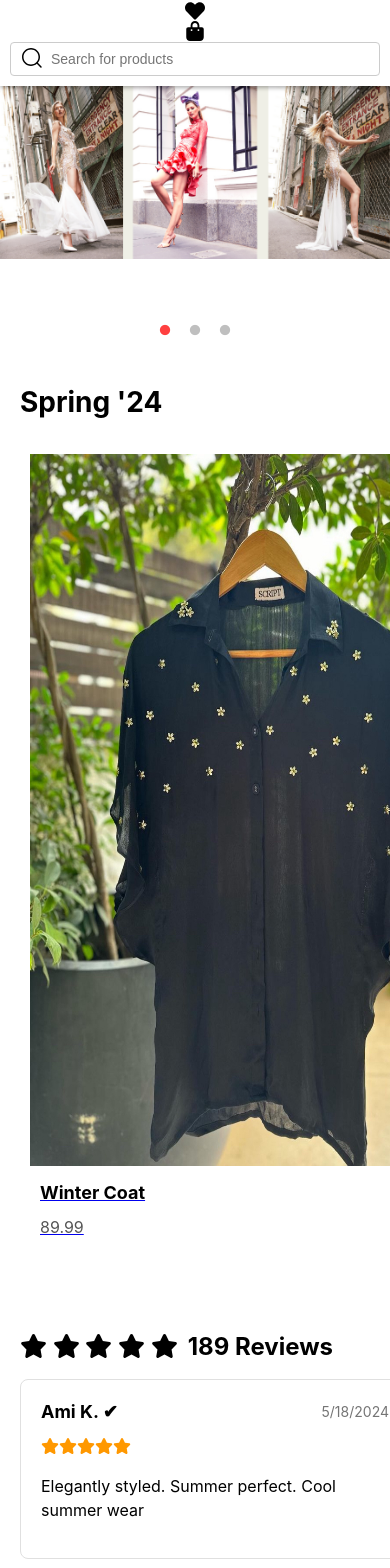
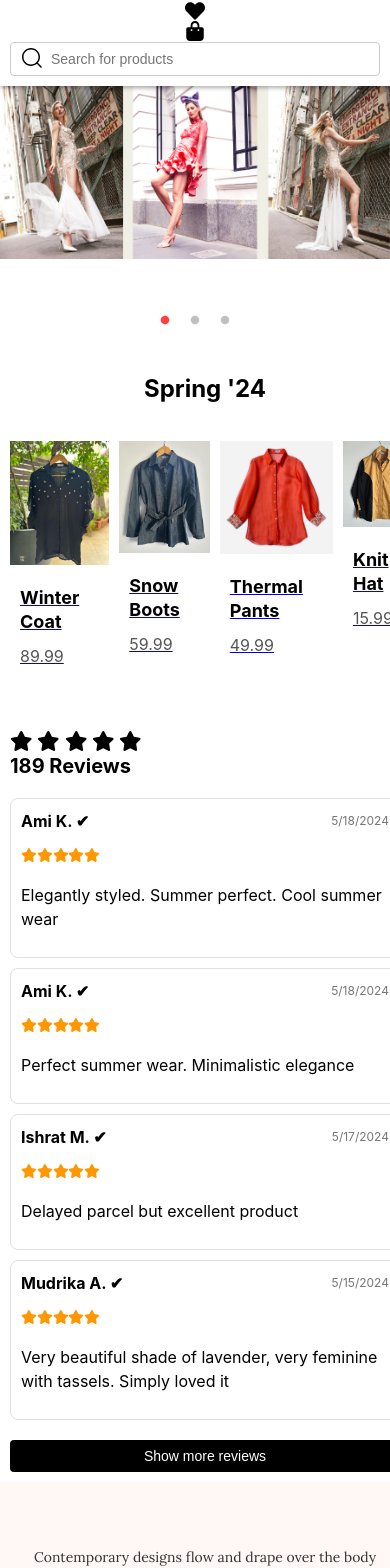
Before and after one commit to Tristan-Hancock/Script-Clothing-Brand, a React (Create React App) app: page / in a window 390 px wide. Shown: the part 415-1983 px from the top of the page. Built offline with nearby package versions, Linux system fonts and the light colour scheme.

Commit message:
Responsiveness Update

```diff
--- a/src/components/ProductDetails.js
+++ b/src/components/ProductDetails.js
@@ -23,10 +23,7 @@ const ProductDetails = () => {
                         <h1 className="product-title">{product.name}</h1>
                         <p className="product-price">₹{product.price}</p>
                         <p className="product-description">MRP - Inclusive of all taxes.</p>
-                        <div className="product-color">
-                            <span>Color: </span>
-                            <span>Off White</span>
-                        </div>
+
                         <div className="product-color-options">
                             <img src={product.imageUrl} alt="color option" className="color-option-image" />
                             {/* Add more color options here if needed */}
--- a/src/styles/Footer.module.css
+++ b/src/styles/Footer.module.css
@@ -99,3 +99,25 @@
     margin-top: 20px;
     font-size: 14px;
 }
+/* Responsive styles */
+@media (max-width: 768px) {
+    .footerContent {
+        flex-direction: column;
+        align-items: center;
+    }
+
+    .footerSection {
+        min-width: 100%;
+        text-align: center;
+    }
+
+    .subscribe {
+        flex-direction: column;
+        align-items: stretch;
+    }
+
+    .subscribe input[type="email"], .subscribe button {
+        border-radius: 4px;
+        margin: 5px 0;
+    }
+}
--- a/src/styles/Modal.css
+++ b/src/styles/Modal.css
@@ -29,3 +29,17 @@
     font-size: 24px;
     cursor: pointer;
 }
+
+/* Responsive styles */
+@media (max-width: 768px) {
+    .modalContent {
+        width: 90%;
+        padding: 10px;
+    }
+
+    .closeButton {
+        top: 5px;
+        right: 5px;
+        font-size: 20px;
+    }
+}
--- a/src/styles/Review.css
+++ b/src/styles/Review.css
@@ -77,3 +77,42 @@
 .load-more:hover {
     background-color: #333; /* Darker shade for hover effect */
 }
+/* Responsive styles */
+@media (max-width: 768px) {
+    .review-container {
+        padding: 10px;
+    }
+
+    .review-container h2 {
+        font-size: 20px;
+        flex-direction: column;
+        align-items: flex-start;
+    }
+
+    .reviews {
+        grid-template-columns: 1fr;
+        gap: 10px;
+    }
+
+    .review-card {
+        padding: 10px;
+    }
+
+    .review-header h3 {
+        font-size: 16px;
+    }
+
+    .review-header p {
+        font-size: 12px;
+    }
+
+    .rating {
+        font-size: 14px;
+    }
+
+    .load-more {
+        max-width: 100%;
+        padding: 8px;
+        font-size: 14px;
+    }
+}
--- a/src/styles/ShopAll.module.css
+++ b/src/styles/ShopAll.module.css
@@ -78,3 +78,46 @@
     width: 100%;
     margin-top: 10px;
 }
+/* Responsive styles */
+@media (max-width: 768px) {
+    .shopAllContainer {
+        flex-direction: column;
+        padding: 10px;
+    }
+
+    .leftContainer,
+    .rightContainer {
+        width: 100%;
+        padding: 0;
+        border-right: none;
+        border-bottom: 1px solid #ccc;
+        margin-bottom: 20px;
+    }
+
+    .heading {
+        font-size: 1.5em;
+        text-align: center;
+    }
+
+    .clothingGrid {
+        grid-template-columns: 1fr;
+        gap: 10px;
+    }
+
+    .filterSection h2 {
+        font-size: 1em;
+    }
+
+    .filterSection li {
+        padding-left: 10px;
+    }
+
+    .priceInput {
+        width: 60px;
+        margin-right: 5px;
+    }
+
+    .priceRange {
+        margin-top: 5px;
+    }
+}
--- a/src/styles/Unavailable.module.css
+++ b/src/styles/Unavailable.module.css
@@ -7,3 +7,12 @@
     font-size: 48px;
     padding: 50px;
 }
+/* Responsive styles */
+@media (max-width: 768px) {
+    .container {
+        flex-direction: column;
+        height: auto;
+        padding: 20px;
+        font-size: 24px;
+    }
+}
--- a/src/styles/clothingcard.css
+++ b/src/styles/clothingcard.css
@@ -52,3 +52,25 @@
     margin-top: 20px;
     position: relative;
 }
+
+/* Responsive styles */
+@media (max-width: 768px) {
+    .clothing-card {
+        width: 100%;
+        height: auto;
+    }
+
+    .clothing-image-container {
+        width: 100%;
+        height: auto;
+    }
+
+    .clothing-image {
+        height: auto;
+    }
+
+    .clothing-cards-container {
+        flex-direction: column;
+        align-items: center;
+    }
+}
--- a/src/styles/clothingitems.css
+++ b/src/styles/clothingitems.css
@@ -60,3 +60,24 @@
   .clothing-cards::-webkit-scrollbar-thumb:hover {
     background-color: #555; /* Color of the thumb on hover */
   }
+  /* Responsive styles */
+@media (max-width: 768px) {
+    .clothing-items-container {
+        padding: 10px;
+    }
+
+    .clothing-title {
+        font-size: 24px;
+        text-align: center;
+    }
+
+    .carousel {
+        flex-direction: column;
+        align-items: center;
+    }
+
+    .clothing-cards {
+        gap: 10px;
+        padding-bottom: 10px;
+    }
+}
--- a/src/styles/imageSlider.css
+++ b/src/styles/imageSlider.css
@@ -39,3 +39,17 @@
 .slick-dots li.slick-active button:before {
   color: red; /* Adjust the active dot color as needed */
 }
+/* Responsive styles */
+@media (max-width: 768px) {
+  .image-slider img {
+      max-height: 300px; /* Adjust max-height for smaller screens */
+  }
+
+  .slick-dots {
+      bottom: -20px; /* Adjust position for smaller screens */
+  }
+
+  .slick-dots li button:before {
+      font-size: 10px; /* Adjust dot size for smaller screens */
+  }
+}
--- a/src/styles/productdetails.css
+++ b/src/styles/productdetails.css
@@ -214,3 +214,48 @@
     text-decoration: underline;
     color: #333;
 }
+/* Responsive styles */
+@media (max-width: 768px) {
+    .product-details-container {
+        flex-direction: column;
+        align-items: center;
+    }
+
+    .product-image {
+        max-width: 100%;
+        margin-bottom: 20px;
+    }
+
+    .product-info-section {
+        width: 100%;
+        align-items: center;
+        text-align: center;
+    }
+
+    .product-title, .product-price, .product-description, .product-actions, .buy-it-now-button, .additional-info p {
+        text-align: center;
+    }
+
+    .product-actions {
+        flex-direction: column;
+        gap: 10px;
+    }
+
+    .add-to-cart-button, .buy-it-now-button {
+        width: 100%;
+    }
+
+    .product-size-options {
+        justify-content: center;
+    }
+
+    .subscribe {
+        flex-direction: column;
+        align-items: stretch;
+    }
+
+    .subscribe input[type="email"], .subscribe button {
+        border-radius: 4px;
+        margin: 5px 0;
+    }
+}
```
Also changed, not shown: src/styles/moreclothing.css (+27 -0 lines).
